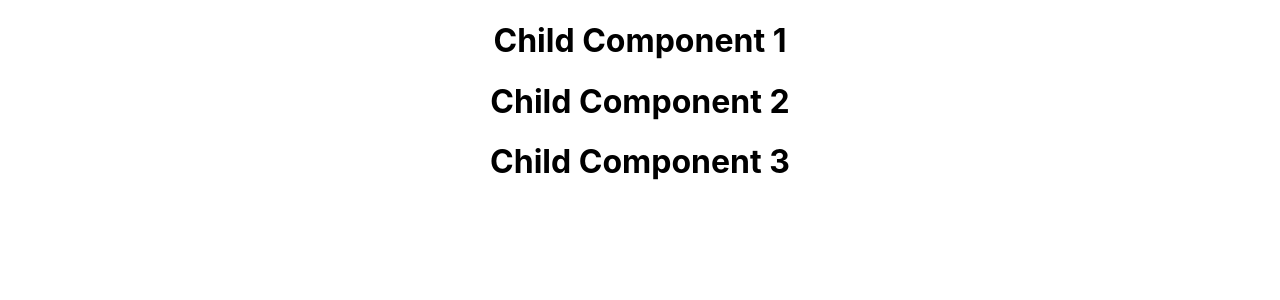
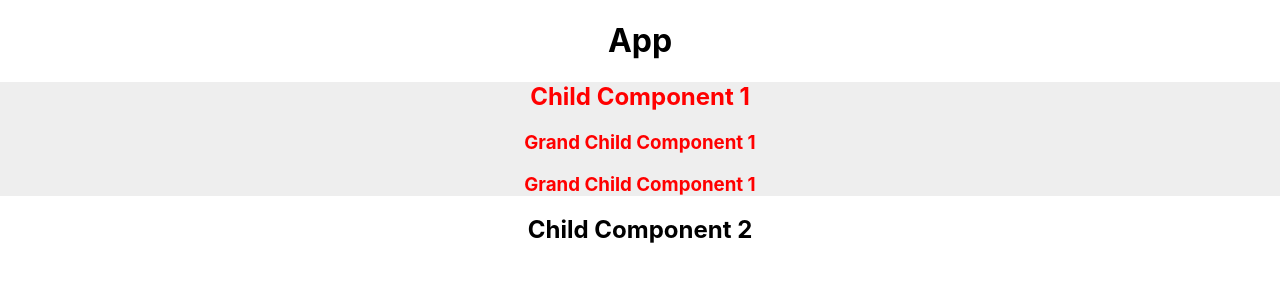
Before and after one commit to pappu-kumar-mahto/React, a React (Create React App) app in the folder Projects/reactjs-1/: page / in a window 1280 px wide. Shown: the top 300 px of the page. Built offline with nearby package versions, Linux system fonts and the light colour scheme.

Commit message:
ReactJs-1:  nesting components (2layer), styling our components (inline, internal, external styling).

```diff
--- a/Projects/reactjs-1/src/App.js
+++ b/Projects/reactjs-1/src/App.js
@@ -1,15 +1,15 @@
-import './App.css';
-import ChildComponent1 from './components/ChildComponent1'
-import ChildComponent2 from './components/ChildComponent2'
-import ChildComponent3 from './components/ChildComponent3'
+import "./App.css";
+import ChildComponent1 from "./components/ChildComponent1";
+import ChildComponent2 from "./components/ChildComponent2";
+
 
 function App() {
   return (
-    <>
+    <div className="parentDiv">
+      <h1>App</h1>
       <ChildComponent1/>
-      <ChildComponent2/>
-      <ChildComponent3/>
-    </>
+      <ChildComponent2 />
+    </div>
   );
 }
 
--- /dev/null
+++ b/Projects/reactjs-1/src/components/ChildComponent1.css
@@ -0,0 +1,4 @@
+.ChildComponent1{
+    background-color: #eee;
+    color: red;
+}
--- a/Projects/reactjs-1/src/components/ChildComponent1.js
+++ b/Projects/reactjs-1/src/components/ChildComponent1.js
@@ -1,13 +1,54 @@
 import React from 'react';
+import './ChildComponent1.css'
+import GrandChildComponent1 from "./GrandChildComponent1";
+
 
 const ChildComponent1 = () => {
     return (
-        <div className='ChildComponent1'>
-            <h1>
+        <div
+            className='ChildComponent1'
+        >
+            <h2>
                 Child Component 1
-            </h1>
+            </h2>
+            <GrandChildComponent1/>
+            <GrandChildComponent1 />
+
         </div>
     )
 }
 
+// const ChildComponent1 = () => {
+//     return (
+//         <div
+//             className='ChildComponent1'
+//             style={{ backgroundColor: "#eee", color: "red" }} // Inline Styling
+//         >
+//             <h2>
+//                 Child Component 1
+//             </h2>
+//             <GrandChildComponent1/>
+//             <GrandChildComponent1 />
+
+//         </div>
+//     )
+// }
+// const ChildComponent1 = () => {
+//     let mainDivStyle = { backgroundColor: "#eee", color: "red" } //Internal Styling
+//     return (
+//         <div
+//             className='ChildComponent1'
+//             style={mainDivStyle}
+//         >
+//             <h2>
+//                 Child Component 1
+//             </h2>
+//             <GrandChildComponent1/>
+//             <GrandChildComponent1 />
+
+//         </div>
+//     )
+// }
+
+
 export default ChildComponent1
--- a/Projects/reactjs-1/src/components/ChildComponent2.js
+++ b/Projects/reactjs-1/src/components/ChildComponent2.js
@@ -3,9 +3,9 @@ import React from 'react';
 const ChildComponent2 = () => {
     return (
         <div className='ChildComponent2'>
-            <h1>
+            <h2>
                 Child Component 2
-            </h1>
+            </h2>
         </div>
     )
 }
--- a/Projects/reactjs-1/src/components/ChildComponent3.js
+++ /dev/null
@@ -1,13 +0,0 @@
-import React from "react"
-
-const ChildComponent3 = () =>{
-    return (
-        <div className="ChildComponent3">
-            <h1>
-                Child Component 3
-            </h1>
-        </div>
-    )
-}
-
-export default ChildComponent3
--- /dev/null
+++ b/Projects/reactjs-1/src/components/GrandChildComponent1.js
@@ -0,0 +1,13 @@
+import React from "react"
+
+const GrandChildComponent1 = () =>{
+    return (
+        <div className="grandChildComponent1">
+            <h3>
+                Grand Child Component 1
+            </h3>
+        </div>
+    )
+}
+
+export default GrandChildComponent1
```
